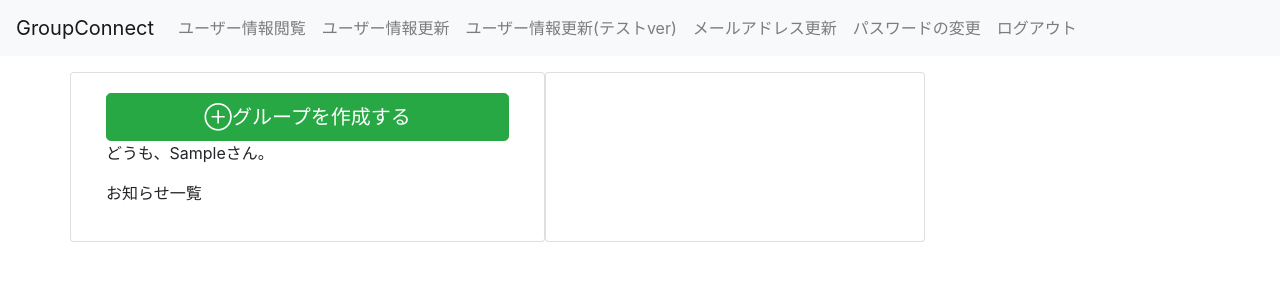
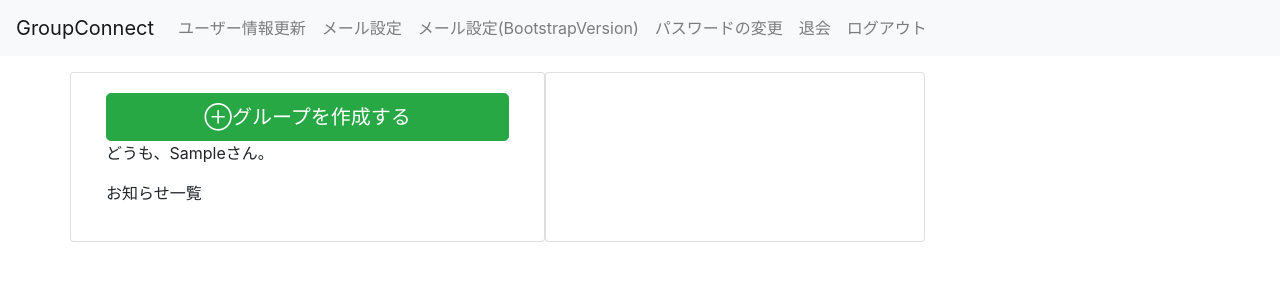
Before and after one commit to GroupConnect/GroupConnect, a Django app: page /mypage/ in a window 1280 px wide. Shown: the top 300 px of the page. Run offline with Django 3.2, Linux system fonts and the light colour scheme; the visitor is signed in with stand-in values (Sample User, id 1); data that the repository does not hold is empty; some libraries are stand-ins or nearby versions.

Commit message:
[update]ページ遷移へのurl変更

```diff
--- a/GroupConnect/templates/GroupConnect/base.html
+++ b/GroupConnect/templates/GroupConnect/base.html
@@ -23,19 +23,25 @@
         <ul class="navbar-nav mr-auto">
           {% if user.is_authenticated %}
           <li>
-            <a class="nav-item nav-link" href="{% url 'GroupConnect:user_detail' user.pk %}">ユーザー情報閲覧</a>
+            <a class="nav-item nav-link" href="{% url 'GroupConnect:user_update' user.pk %}">ユーザー情報更新</a>
+          </li>
+          <!--<li>
+            <a class="nav-item nav-link" href="{% url 'GroupConnect:user_testupdate' user.id %}">ユーザー情報更新(テストver)</a>
+          </li>-->
+          <li>
+            <a class="nav-item nav-link" href="{% url 'GroupConnect:user_mailaddress_update' user.pk %}">メール設定</a>
           </li>
           <li>
-            <a class="nav-item nav-link" href="{% url 'GroupConnect:user_update' user.pk %}">ユーザー情報更新</a>
-          </li>
-          <li>
-            <a class="nav-item nav-link" href="{% url 'GroupConnect:user_testupdate' user.id %}">ユーザー情報更新(テストver)</a>
-          </li>
-          <li>
-            <a class="nav-item nav-link" href="{% url 'GroupConnect:user_mailaddress_update' user.pk %}">メールアドレス更新</a>
+            <a class="nav-item nav-link" href="{% url 'GroupConnect:user_testmailaddress_update' user.pk %}">メール設定(BootstrapVersion)</a>
           </li>
           <li>
             <a class="nav-item nav-link" href="{% url 'GroupConnect:password_change' %}">パスワードの変更</a>
+          </li>
+          <!--<li>
+            <a class="nav-item nav-link" href="{% url 'GroupConnect:password_change_test' %}">パスワードの変更(testversion)</a>
+          </li>-->
+          <li>
+            <a class="nav-item nav-link" href="{% url 'GroupConnect:user_delete' %}">退会</a>
           </li>
           <li>
             <a class="nav-item nav-link" href="{% url 'GroupConnect:logout' %}">ログアウト</a>
```
